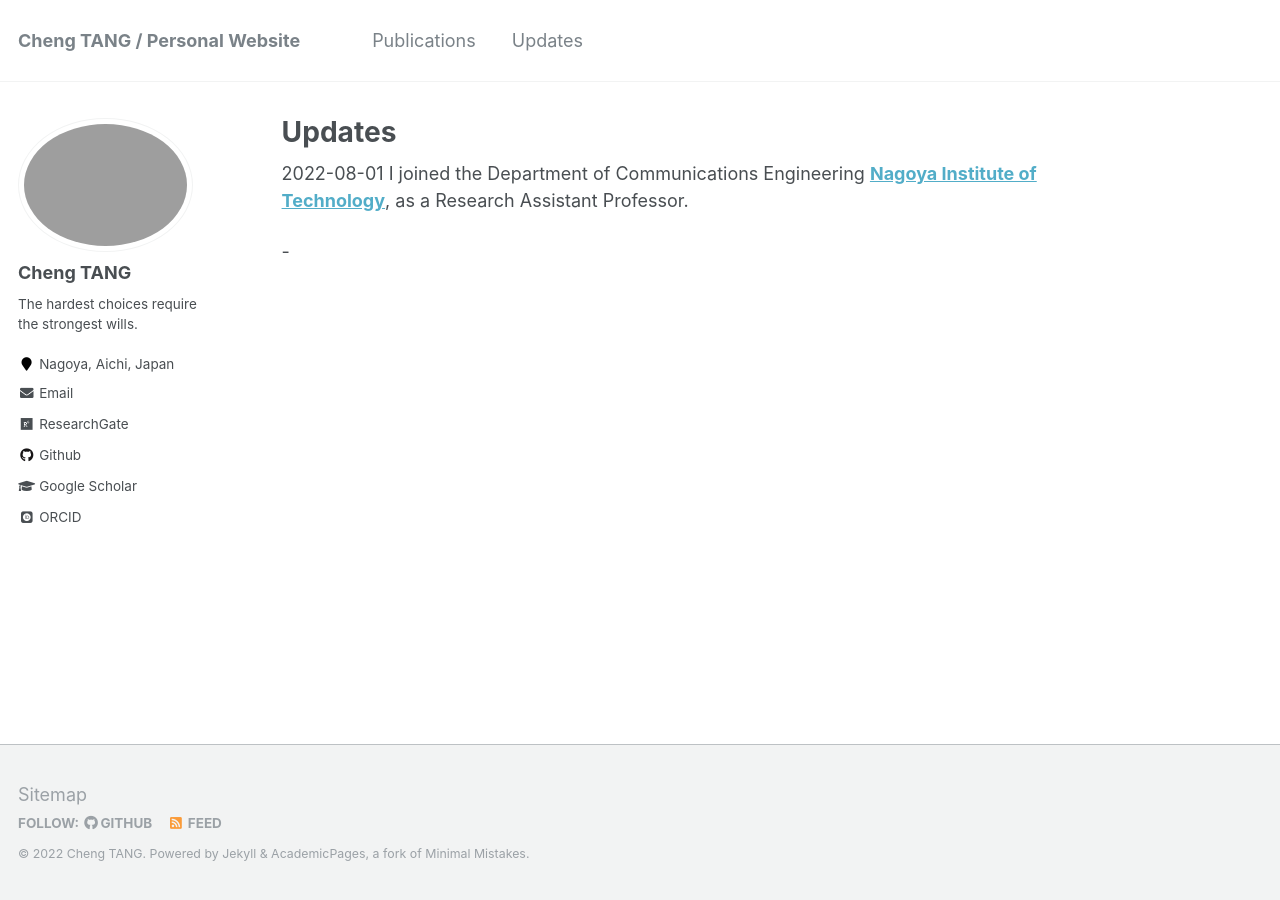
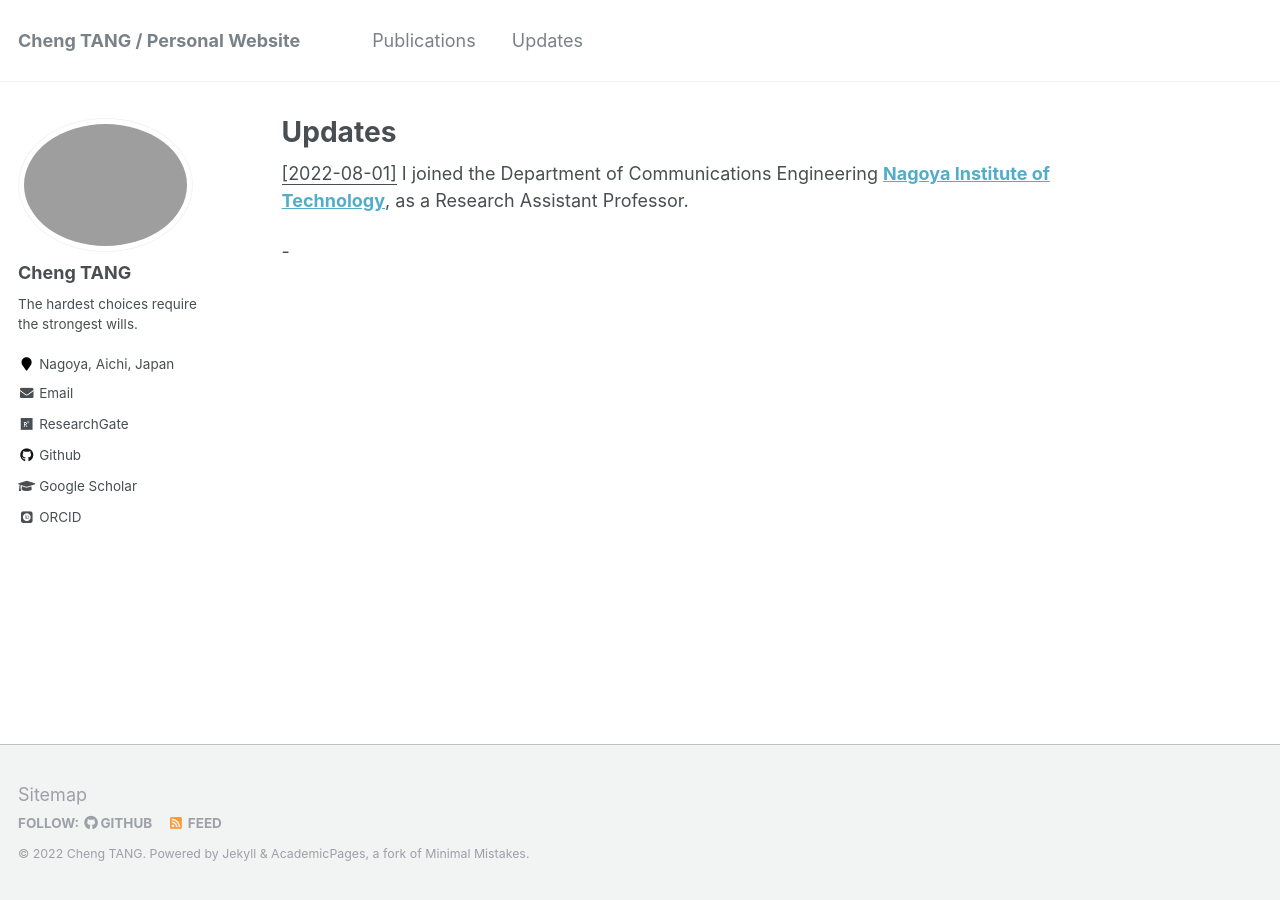
Before and after one commit to ChengTANG-AI/chengtang-ai.github.io, a Jekyll site: the page built from _pages/updates.md, in a window 1280 px wide. Built offline with Jekyll 4.4.1, drawn with Linux system fonts in a browser that asks for light colours; some web fonts are replaced.

Commit message:
Update updates.md

```diff
--- a/_pages/updates.md
+++ b/_pages/updates.md
@@ -33,7 +33,7 @@
 
 2020-06-04 Our paper [A generative modeling approach for interpreting population-level variability in brain structure](https://www.biorxiv.org/content/10.1101/2020.06.04.134635v1.abstract) is available on bioRxiv now.-->
 
-2022-08-01 I joined the Department of Communications Engineering **[Nagoya Institute of Technology](https://www.nitech.ac.jp/)**, as a Research Assistant Professor.
+<u>[2022-08-01]</u> I joined the Department of Communications Engineering **[Nagoya Institute of Technology](https://www.nitech.ac.jp/)**, as a Research Assistant Professor.
 
 <script src="https://sinacloud.net/egg-lib/hit-kounter/hit-kounter-lc-0.4.1.js"></script>
 <span data-hk-site> - </span>
```
